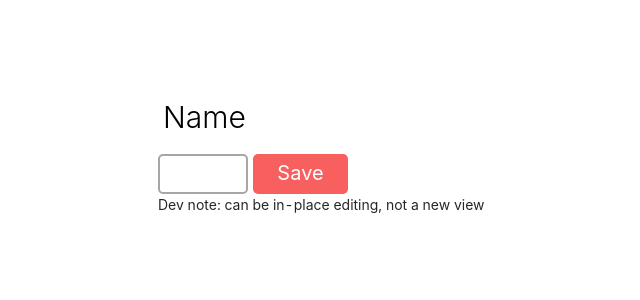
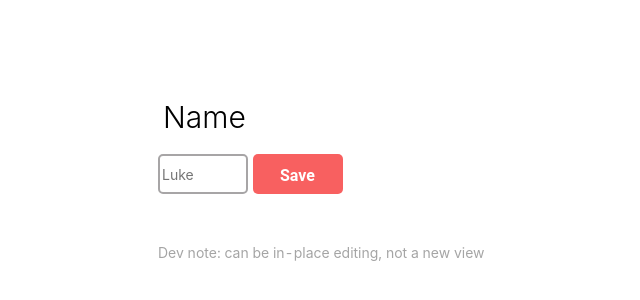
Before and after one commit to NonStopTreasure/Karazin-Project-TestTask, a React (Create React App) app in the folder NameChanger/: page /ChangeMenu in a window 1280 px wide. Shown: the part 56-356 px from the top of the page, without its empty margins (582-1222 px from the left). Built offline with nearby package versions, Linux system fonts and the light colour scheme.

Commit message:
NameChanger v2.0

```diff
--- a/NameChanger/src/App.js
+++ b/NameChanger/src/App.js
@@ -2,7 +2,7 @@ import React from 'react';
 import Logo from './components/Logo';
 import MainMenu from './components/MainMenu';
 import './App.css';
-import ChangeMenu from "./components/ChangeMenu/ChangeMenu";
+import ChangeMenu from "./components/ChangeMenu";
 import {BrowserRouter, Route} from 'react-router-dom';
 
 function App() {
--- /dev/null
+++ b/NameChanger/src/components/ChangeMenu.js
@@ -0,0 +1,16 @@
+import React from "react";
+import ChangeInput from "./ChangeMenu/ChangeInput";
+import ChangeSave from "./ChangeMenu/ChangeSave";
+import Note from "./ChangeMenu/Note";
+
+function ChangeMenu() {
+    return(
+            <div>
+                <div><ChangeInput/></div>
+                <div><ChangeSave/></div>
+                <div><Note/></div>
+            </div>
+    );
+}
+
+export default ChangeMenu;
--- /dev/null
+++ b/NameChanger/src/components/ChangeMenu/ChangeInput.css
@@ -0,0 +1,8 @@
+.ChangeInput input{
+    grid-area: Change;
+    float: left;
+    width: 90px;
+    height: 40px;
+    border-radius: 5px;
+    border: 2px solid rgb(167, 165, 166);
+}
--- /dev/null
+++ b/NameChanger/src/components/ChangeMenu/ChangeInput.js
@@ -0,0 +1,9 @@
+import React from "react";
+import './ChangeInput.css';
+function ChangeInput() {
+    return(
+        <div className="ChangeInput"><input type="text" autoComplete="On" placeholder="Luke"/></div>
+    );
+}
+
+export default ChangeInput;
--- a/NameChanger/src/components/ChangeMenu/ChangeMenu.css
+++ /dev/null
@@ -1,23 +0,0 @@
-
-.ChangeSave Button{
-    grid-area: Name;
-    margin-left: 5px;
-    background: rgb(248, 96, 96);
-    color: white;
-    border: 0px;
-    font-size: 20px;
-    height: 40px;
-    width: 95px;
-    border-radius: 5px;
-}
-.ChangeInput input{
-    grid-area: Change;
-    float: left;
-    width: 90px;
-    height: 40px;
-    border-radius: 5px;
-    border: 2px solid rgb(167, 165, 166);
-}
-.Note div{
-    grid-area: Del;
-}
--- a/NameChanger/src/components/ChangeMenu/ChangeMenu.js
+++ /dev/null
@@ -1,16 +0,0 @@
-import React from "react";
-import './ChangeMenu.css';
-import Save_Script from "../../scrpts/SaveScript";
-import {NavLink} from 'react-router-dom';
-
-function ChangeMenu() {
-    return(
-            <div className="ChangeMenu">
-                <div className="ChangeInput"><input type="text"/></div>
-                <div className="ChangeSave"  onClick={Save_Script}><NavLink  to="/"><button>Save</button></NavLink></div>
-                <div className="Note"><p>Dev note: can be in-place editing, not a new view</p></div>
-            </div>
-    );
-}
-
-export default ChangeMenu;
--- /dev/null
+++ b/NameChanger/src/components/ChangeMenu/ChangeSave.css
@@ -0,0 +1,23 @@
+
+div.ChangeSave {
+    display: block;
+    float: left;
+    grid-area: Name;
+    margin-left: 5px;
+    background: rgb(248, 96, 96);
+    border: 0px;
+    height: 40px;
+    width: 90px;
+    border-radius: 5px;
+}
+div.ChangeSave p{
+    display: inline-block;
+    padding-top: 10%;
+    padding-left: 30%;
+    text-align: center;
+    text-decoration: none;
+    color: white;
+    font-size:16px;
+    font-family: Roboto,sans-serif;
+    font-weight: 700;
+}
--- /dev/null
+++ b/NameChanger/src/components/ChangeMenu/ChangeSave.js
@@ -0,0 +1,17 @@
+import React from "react";
+import {message} from "antd";
+import {NavLink} from 'react-router-dom';
+import './ChangeSave.css';
+
+const success = () => {
+    message.success('User is saved', 2);
+};
+function ChangeSave() {
+    return(
+
+            <div className="ChangeSave"  onClick={success}><NavLink  to="/"><p>Save</p></NavLink></div>
+
+    );
+}
+
+export default ChangeSave;
--- /dev/null
+++ b/NameChanger/src/components/ChangeMenu/Note.css
@@ -0,0 +1,7 @@
+
+div.Note {
+    grid-area: Del;
+}
+.Note p{
+    color: rgb(165, 165, 165);
+}
--- /dev/null
+++ b/NameChanger/src/components/ChangeMenu/Note.js
@@ -0,0 +1,10 @@
+import React from "react";
+import './Note.css';
+
+function Note() {
+    return(
+            <div className="Note"><p><br/><br/><br/><br/>Dev note: can be in-place editing, not a new view</p></div>
+    );
+}
+
+export default Note;
--- a/NameChanger/src/scrpts/SaveScript.js
+++ /dev/null
@@ -1,9 +0,0 @@
-
-const Save_Script = () =>{
-    return (
-        alert("User is saved")
-    );
-}
-
-
-export default Save_Script
```
